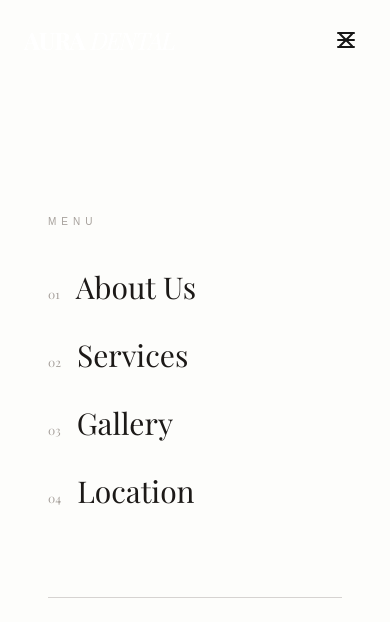
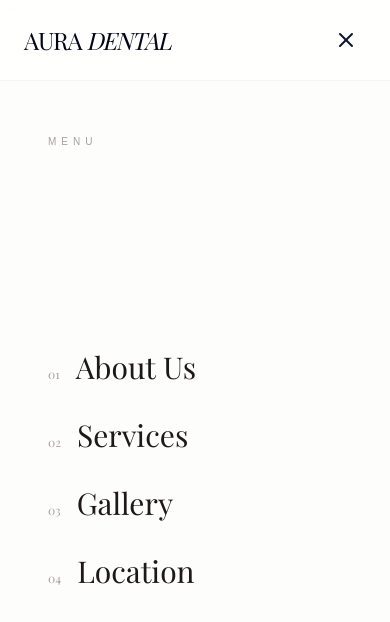
Before and after one commit to SahilPaul77/demo3, a Next.js app: page / in a window 390 px wide. Both pictures are taken after a click on the button 346 px from the left and 40 px from the top of the page. Shown: the top 622 px of the page. Built offline with nearby package versions, Linux system fonts and the light colour scheme; a web font is replaced by a local one.

Commit message:
navbar fixed

```diff
--- a/app/navbar/page.jsx
+++ b/app/navbar/page.jsx
@@ -1,3 +1,126 @@
+// 'use client'
+
+// import React, { useState, useEffect } from "react";
+// import { Menu, X } from "lucide-react";
+// import Link from "next/link";
+
+// const Navbar = () => {
+//   const [isMenuOpen, setIsMenuOpen] = useState(false);
+//   const [scrolled, setScrolled] = useState(false);
+
+//   // 👇 Detect scroll
+//   useEffect(() => {
+//     const handleScroll = () => {
+//       setScrolled(window.scrollY > 50);
+//     };
+
+//     window.addEventListener("scroll", handleScroll);
+//     return () => window.removeEventListener("scroll", handleScroll);
+//   }, []);
+
+//   return (
+//     <>
+//       {/* --- NAVIGATION --- */}
+//       <nav
+//         className={`fixed top-0 w-full z-50 flex justify-between items-center px-6 md:px-12 transition-all duration-500 ${
+//           scrolled
+//             ? "py-5 md:py-6 backdrop-blur-md bg-white/70 border-b border-stone-100"
+//             : "py-5 md:py-6 bg-transparent border-transparent"
+//         }`}
+//       >
+//         {/* Logo */}
+//         <Link href="/"
+//           className="text-lg md:text-xl font-serif tracking-tighter uppercase font-bold"
+//         >
+//         <span
+//   className={`font-serif text-2xl tracking-tighter transition-colors duration-500 ${
+//     scrolled ? "text-slate-950" : "text-white"
+//   }`}
+// >
+//   AURA <span className="font-light italic">DENTAL</span>
+// </span>
+//         </Link>
+
+//         {/* Desktop Menu */}
+//         <div className="hidden lg:flex gap-10 text-[12px] uppercase tracking-[0.1em] font-medium text-stone-600">
+//           <Link href="/aboutUs" className="hover:text-stone-900 transition-colors">
+//             About us
+//           </Link>
+//           <Link href="/services" className="hover:text-stone-900 transition-colors">
+//             our Services
+//           </Link>
+//           <Link href="/gallery" className="hover:text-stone-900 transition-colors">
+//             Gallery
+//           </Link>
+//         </div>
+
+//         {/* Mobile Toggle */}
+//         <div className="flex items-center gap-4">
+//           <button
+//             className="lg:hidden p-2"
+//             onClick={() => setIsMenuOpen(!isMenuOpen)}
+//           >
+//             {isMenuOpen ? <X size={24} /> : <Menu size={24} />}
+//           </button>
+//         </div>
+//       </nav>
+
+//       {/* --- Mobile Fullscreen Menu --- */}
+//       <div
+//         className={`fixed inset-0 bg-[#FDFDFB] z-40 flex flex-col transition-all duration-700 ease-in-out lg:hidden ${
+//           isMenuOpen
+//             ? "opacity-100 visibility-visible"
+//             : "opacity-0 visibility-hidden pointer-events-none"
+//         }`}
+//       >
+//         <div className="relative flex flex-col items-start justify-center h-full px-12 gap-y-10">
+//           <p className="text-[10px] uppercase tracking-[0.5em] text-stone-400">
+//             menu
+//           </p>
+
+//           <nav className="flex flex-col gap-8">
+//             {[
+//               { name: "About Us", to: "/aboutUs" },
+//               { name: "Services", to: "/services" },
+//               { name: "Gallery", to: "/gallery" },
+//               { name: "Location", to: "/googlemap" },
+//             ].map((item, index) => (
+//               <Link
+//                 key={item.name}
+//                 href={item.to}
+//                 onClick={() => setIsMenuOpen(false)}
+//                 className={`group flex items-baseline gap-4 transition-all duration-700 ${
+//                   isMenuOpen
+//                     ? "translate-x-0 opacity-100"
+//                     : "-translate-x-10 opacity-0"
+//                 }`}
+//                 style={{ transitionDelay: `${index * 100}ms` }}
+//               >
+//                 <span className="text-stone-400 text-xs font-light font-serif">
+//                   0{index + 1}
+//                 </span>
+//                 <span className="text-3xl font-serif text-stone-900 group-hover:italic group-hover:translate-x-2 transition-all">
+//                   {item.name}
+//                 </span>
+//               </Link>
+//             ))}
+//           </nav>
+
+//           <div
+//             className={`mt-12 pt-8 border-t border-stone-300 w-full transition-all duration-1000 delay-500 ${
+//               isMenuOpen ? "opacity-100" : "opacity-0"
+//             }`}
+//           />
+//         </div>
+//       </div>
+//     </>
+//   );
+// };
+
+// export default Navbar;
+
+
+
 'use client'
 
 import React, { useState, useEffect } from "react";
@@ -8,7 +131,7 @@ const Navbar = () => {
   const [isMenuOpen, setIsMenuOpen] = useState(false);
   const [scrolled, setScrolled] = useState(false);
 
-  // 👇 Detect scroll
+  // 🔥 Scroll detection
   useEffect(() => {
     const handleScroll = () => {
       setScrolled(window.scrollY > 50);
@@ -23,18 +146,16 @@ const Navbar = () => {
       {/* --- NAVIGATION --- */}
       <nav
         className={`fixed top-0 w-full z-50 flex justify-between items-center px-6 md:px-12 transition-all duration-500 ${
-          scrolled
+          scrolled || isMenuOpen
             ? "py-5 md:py-6 backdrop-blur-md bg-white/70 border-b border-stone-100"
             : "py-5 md:py-6 bg-transparent border-transparent"
         }`}
       >
         {/* Logo */}
-        <Link href="/"
-          className="text-lg md:text-xl font-serif tracking-tighter uppercase font-bold"
-        >
+        <Link href="/">
           <span
             className={`font-serif text-2xl tracking-tighter transition-colors duration-500 ${
-    scrolled ? "text-slate-950" : "text-white"
+              scrolled || isMenuOpen ? "text-slate-950" : "text-white"
             }`}
           >
             AURA <span className="font-light italic">DENTAL</span>
@@ -60,7 +181,16 @@ const Navbar = () => {
             className="lg:hidden p-2"
             onClick={() => setIsMenuOpen(!isMenuOpen)}
           >
-            {isMenuOpen ? <X size={24} /> : <Menu size={24} />}
+            {isMenuOpen ? (
+              <X size={24} className="text-slate-900" />
+            ) : (
+              <Menu
+                size={24}
+                className={`transition-colors duration-300 ${
+                  scrolled ? "text-slate-900" : "text-white"
+                }`}
+              />
+            )}
           </button>
         </div>
       </nav>
@@ -69,8 +199,8 @@ const Navbar = () => {
       <div
         className={`fixed inset-0 bg-[#FDFDFB] z-40 flex flex-col transition-all duration-700 ease-in-out lg:hidden ${
           isMenuOpen
-            ? "opacity-100 visibility-visible"
-            : "opacity-0 visibility-hidden pointer-events-none"
+            ? "opacity-100 visible"
+            : "opacity-0 invisible pointer-events-none"
         }`}
       >
         <div className="relative flex flex-col items-start justify-center h-full px-12 gap-y-10">
@@ -78,7 +208,7 @@ const Navbar = () => {
             menu
           </p>
 
-          <nav className="flex flex-col gap-8">
+          <nav className="flex flex-col gap-8 mt-40">
             {[
               { name: "About Us", to: "/aboutUs" },
               { name: "Services", to: "/services" },
@@ -96,12 +226,15 @@ const Navbar = () => {
                 }`}
                 style={{ transitionDelay: `${index * 100}ms` }}
               >
+
                   <span className="text-stone-400 text-xs font-light font-serif">
                   0{index + 1}
                 </span>
                 <span className="text-3xl font-serif text-stone-900 group-hover:italic group-hover:translate-x-2 transition-all">
                   {item.name}
                 </span>
+
+
               </Link>
             ))}
           </nav>
```
Lines whose indentation alone changed are shown as unchanged.
